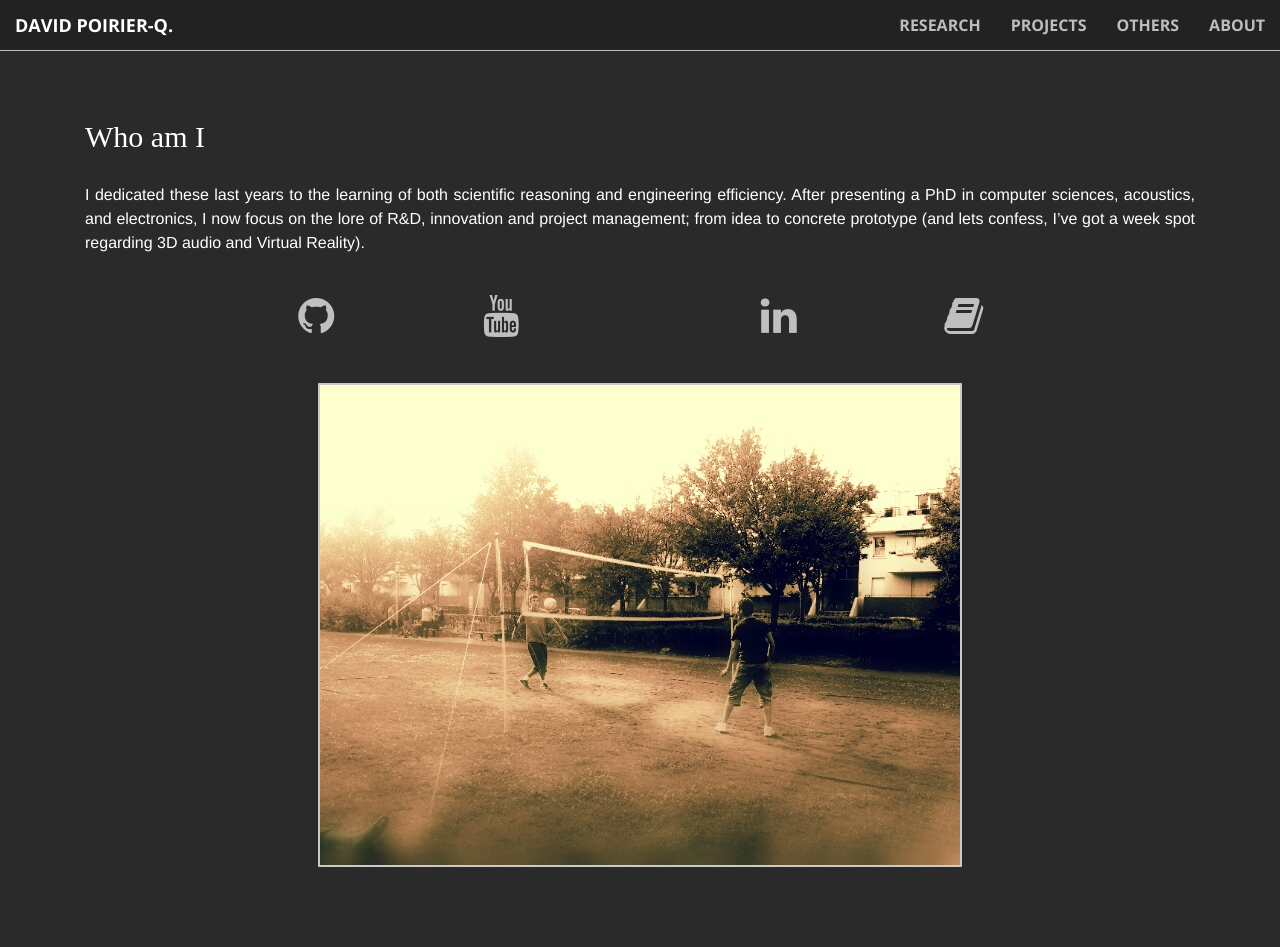
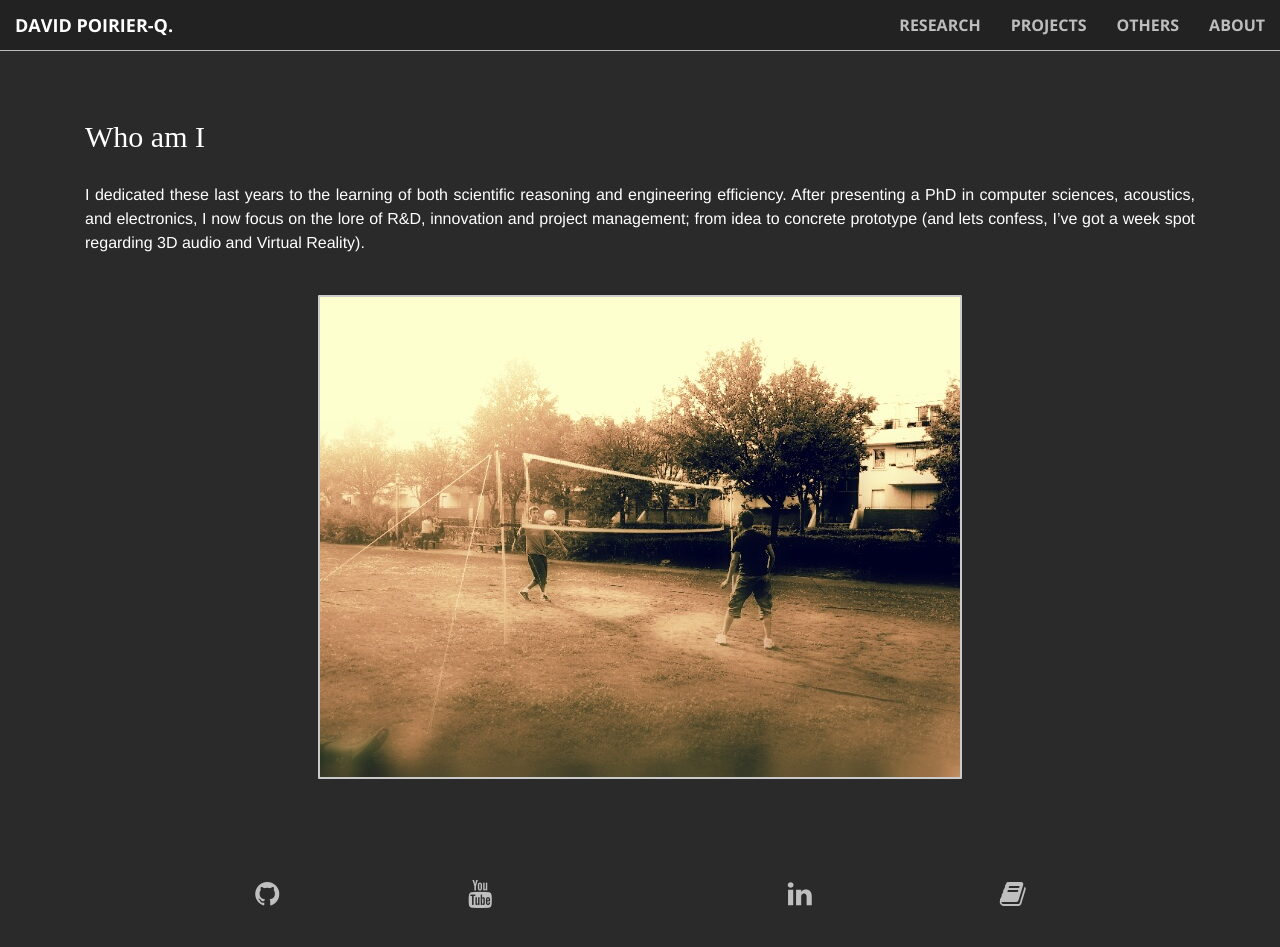
Before and after one commit to PyrApple/pyrapple.github.io, a Jekyll site: the page built from pages/who-am-i.html, in a window 1280 px wide and 967 px high. Shown: the top 947 px of the window. Built offline with Jekyll 4.4.1, drawn with Linux system fonts in a browser that asks for light colours.

Commit message:
added footer social links

```diff
--- /dev/null
+++ b/_includes/footer.html
@@ -0,0 +1,28 @@
+<div class="navbar navbar-bottom">
+
+    <div class="col-xs-1 col-xs-offset-2 text-center">
+        <a href="https://github.com/PyrApple">
+          <i class="fa fa-github fa-2x wow bounceIn" style="color:rgba(255,255,255, 0.7)" data-wow-delay=".1s"></i>
+          <p></p>
+        </a>
+    </div>
+    <div class="col-xs-1 col-xs-offset-1 text-center">
+        <a href="https://www.youtube.com/channel/UCB5rH9CGWx2KAvnwgBzuGjQ">
+          <i class="fa fa-youtube fa-2x wow bounceIn" style="color:rgba(255,255,255, 0.7)" data-wow-delay=".1s"></i>
+          <p></p>
+        </a>
+    </div>
+    <div class="col-xs-1 col-xs-offset-2 text-center">
+        <a href="https://www.linkedin.com/profile/preview?locale=fr_FR&trk=prof-0-sb-preview-primary-button">
+          <i class="fa fa-linkedin fa-2x wow bounceIn" style="color:rgba(255,255,255, 0.7)" data-wow-delay=".1s"></i>
+          <p></p>
+        </a>
+    </div>
+    <div class="col-xs-1 col-xs-offset-1 text-center">
+        <a href="https://www.researchgate.net/profile/David_Poirier-Quinot">
+          <i class="fa fa-book fa-2x wow bounceIn" style="color:rgba(255,255,255, 0.7)" data-wow-delay=".1s"></i>
+          <p></p>
+        </a>
+    </div>
+
+</div>
--- a/_layouts/default.html
+++ b/_layouts/default.html
@@ -9,6 +9,8 @@
   {{ content }}
 
   {% include scripts.html %}
+
+  {% include footer.html %}
 </body>
 
 </html>
--- a/pages/who-am-i.html
+++ b/pages/who-am-i.html
@@ -15,37 +15,6 @@ layout: default
 
       <br>
 
-      <div class="col-xs-1 col-xs-offset-2 text-center">
-        <a href="https://github.com/PyrApple">
-          <i class="fa fa-github fa-3x wow bounceIn" style="color:rgba(255,255,255, 0.7)" data-wow-delay=".1s"></i>
-          <p></p>
-        </a>
-      </div>
-
-      <div class="col-xs-1 col-xs-offset-1 text-center">
-        <a href="https://www.youtube.com/channel/UCB5rH9CGWx2KAvnwgBzuGjQ">
-          <i class="fa fa-youtube fa-3x wow bounceIn" style="color:rgba(255,255,255, 0.7)" data-wow-delay=".1s"></i>
-          <p></p>
-        </a>
-      </div>
-
-      <div class="col-xs-1 col-xs-offset-2 text-center">
-        <a href="https://www.linkedin.com/profile/preview?locale=fr_FR&trk=prof-0-sb-preview-primary-button">
-          <i class="fa fa-linkedin fa-3x wow bounceIn" style="color:rgba(255,255,255, 0.7)" data-wow-delay=".1s"></i>
-          <p></p>
-        </a>
-      </div>
-
-      <div class="col-xs-1 col-xs-offset-1 text-center">
-        <a href="https://www.researchgate.net/profile/David_Poirier-Quinot">
-          <i class="fa fa-book fa-3x wow bounceIn" style="color:rgba(255,255,255, 0.7)" data-wow-delay=".1s"></i>
-          <p></p>
-        </a>
-      </div>
-
-      <p> </p>
-      <p> </p>
-
       <img src="{{ site.baseurl }}/img/who-am-i.jpg" class="img-responsive img-framed-on-primary" alt="">
 
     </div>
```
